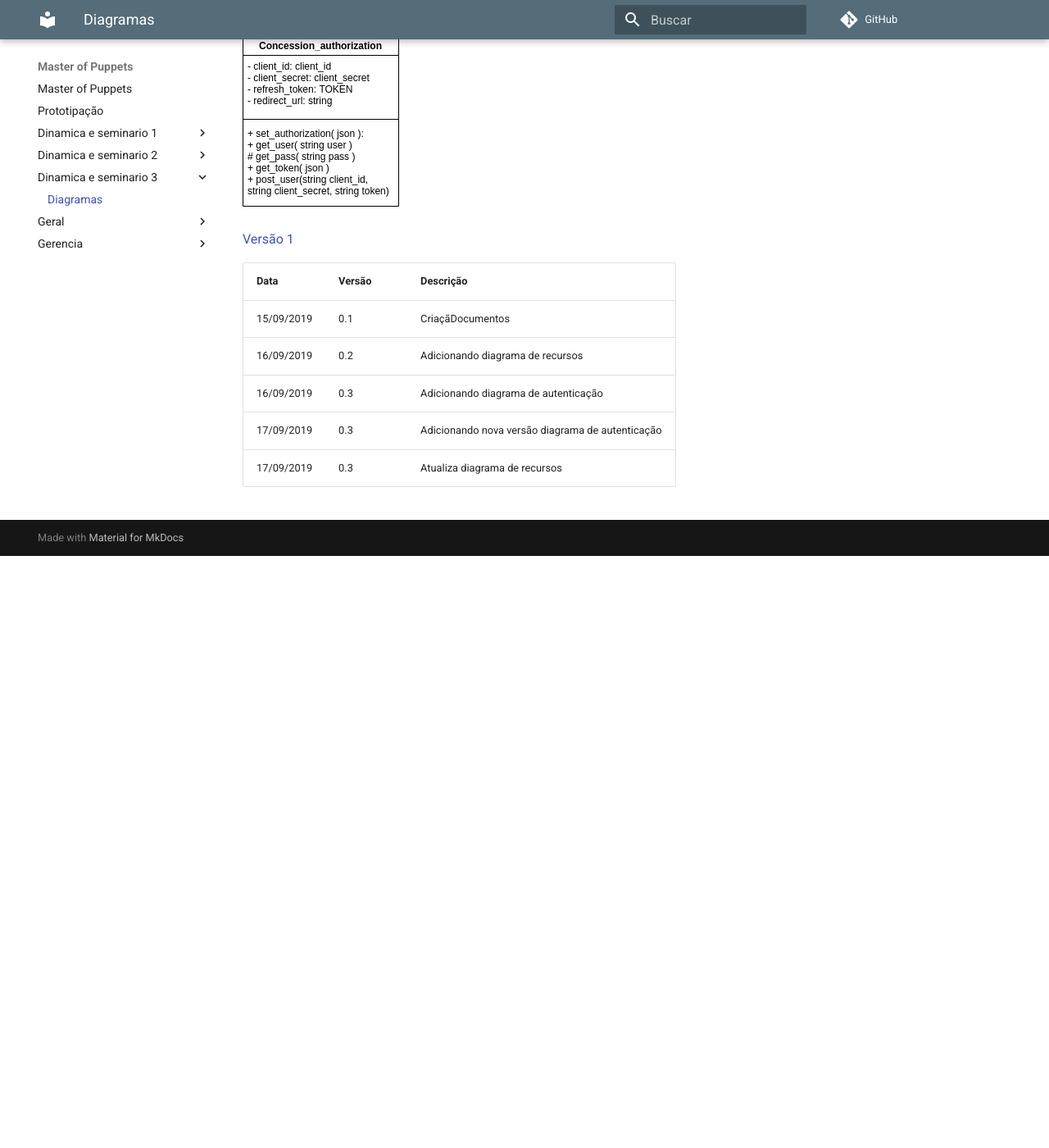
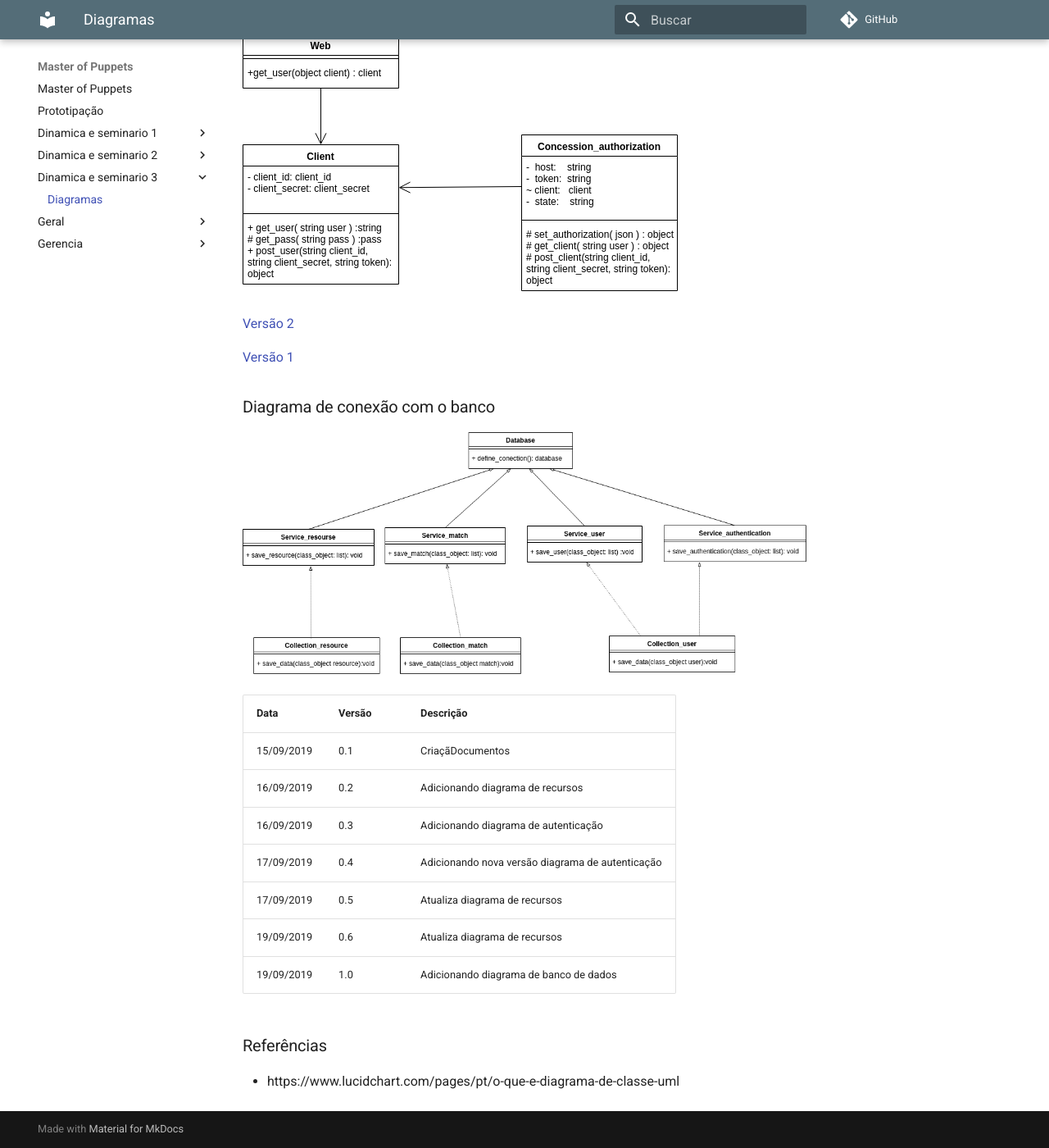
Before and after one commit to desenho-de-software-2019-02/Documentation, an MkDocs documentation site: the page built from docs/dinamica_e_seminario_3/diagramas.md, in a window 1280 px wide and 1400 px high, scrolled down 1133 px. Shown: the whole window at 82% size. Built offline with MkDocs 1.6.1 and Material for MkDocs 9.7.7, drawn with Linux system fonts in a browser that asks for light colours; comment, search, counter and statistics services are not loaded; before the commit the page ends 1811 px from its top, so only the background shows below that.

Commit message:
Add diagram and fix diagram authentication

```diff
--- a/docs/dinamica_e_seminario_3/diagramas.md
+++ b/docs/dinamica_e_seminario_3/diagramas.md
@@ -13,9 +13,15 @@
 
 ### Diagrama de autenticação
 
-![ Versão 2 ](../img/diagramas_de_classe/UML_autenticacao_2.png)
+![ Versão 3 ](../img/diagramas_de_classe/UML_autenticacao_3.png)
+
+[ Versão 2 ](../img/diagramas_de_classe/UML_autenticacao_2.png)
 
 [ Versão 1 ](../img/diagramas_de_classe/UML_autenticacao.png)
+
+### Diagrama de conexão com o banco
+
+![ Versão 1 ](../img/diagramas_de_classe/UML_database.png)
 
 
 |**Data**|**Versão**|**Descrição**|
@@ -23,5 +29,13 @@
 |15/09/2019|0.1|CriaçãDocumentos|
 |16/09/2019|0.2|Adicionando diagrama de recursos|
 |16/09/2019|0.3|Adicionando diagrama de autenticação|
-|17/09/2019|0.3|Adicionando nova versão diagrama de autenticação|
-|17/09/2019|0.3|Atualiza diagrama de recursos|
+|17/09/2019|0.4|Adicionando nova versão diagrama de autenticação|
+|17/09/2019|0.5|Atualiza diagrama de recursos|
+|19/09/2019|0.6|Atualiza diagrama de recursos|
+|19/09/2019|1.0|Adicionando diagrama de banco de dados|
+
+
+
+### Referências
+
+* https://www.lucidchart.com/pages/pt/o-que-e-diagrama-de-classe-uml
```
Also changed, not shown: docs/img/diagramas_de_classe/UML_autenticacao_3.png (added), docs/img/diagramas_de_classe/UML_database.png (added).
